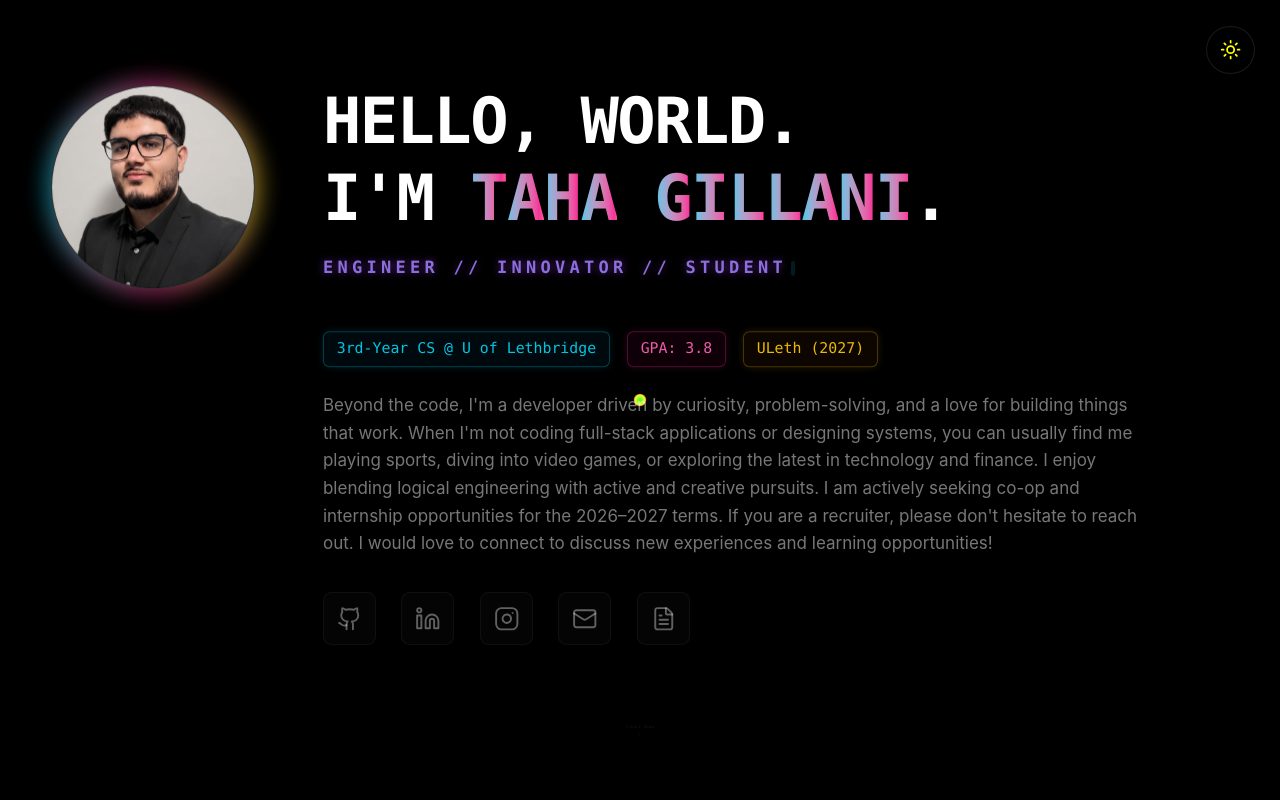
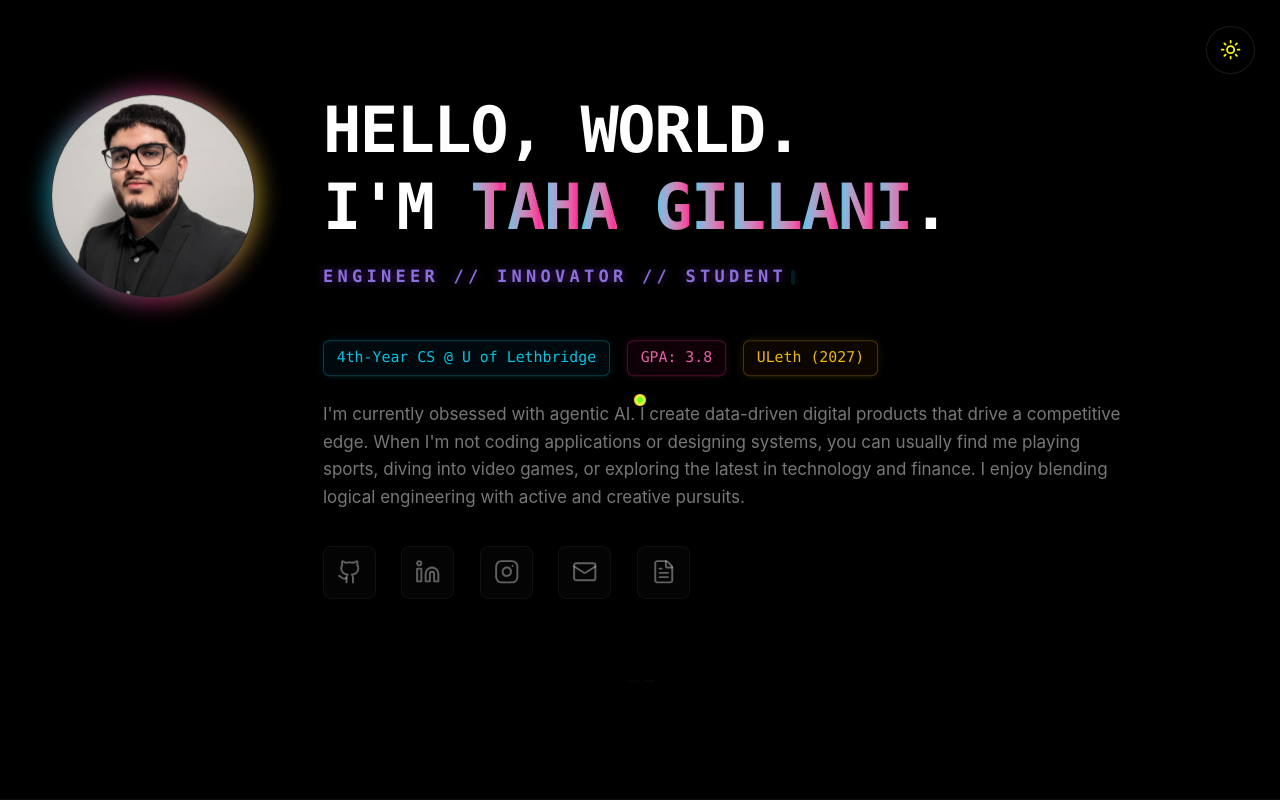
Before and after one commit to HabibiTaha/taha-gillani-portfolio, a React (Vite) app: page / in a window 1280 px wide. Shown: the top 800 px of the page. Built offline with nearby package versions, Linux system fonts and the light colour scheme.

Commit message:
feat(profile): update academic status to 4th-year CS and refresh bio summary

```diff
--- a/src/App.tsx
+++ b/src/App.tsx
@@ -152,7 +152,7 @@ export default function App() {
               {/* Academic HUD Badges */}
               <div className="flex flex-wrap gap-3 md:gap-4 mb-6 justify-center md:justify-start">
                 <span className="text-[10px] md:text-xs lg:text-sm font-mono border border-cyan-400/30 text-cyan-400 bg-cyan-950/20 px-2.5 py-1 md:px-3 md:py-1.5 rounded-md shadow-[0_0_8px_rgba(6,182,212,0.15)] academic-badge cs">
-                  3rd-Year CS @ U of Lethbridge
+                  4th-Year CS @ U of Lethbridge
                 </span>
                 <span className="text-[10px] md:text-xs lg:text-sm font-mono border border-pink-500/30 text-pink-400 bg-pink-950/20 px-2.5 py-1 md:px-3 md:py-1.5 rounded-md shadow-[0_0_8px_rgba(236,72,153,0.15)] academic-badge gpa">
                   GPA: 3.8
@@ -163,9 +163,7 @@ export default function App() {
               </div>
 
               <p className="text-xs md:text-sm lg:text-base text-white/50 leading-relaxed max-w-2xl xl:max-w-3xl mb-8 font-sans text-left">
-                Beyond the code, I'm a developer driven by curiosity, problem-solving, and a love for building things that work.
-                When I'm not coding full-stack applications or designing systems, you can usually find me playing sports, diving into video games, or exploring the latest in technology and finance.
-                I enjoy blending logical engineering with active and creative pursuits. I am actively seeking co-op and internship opportunities for the 2026–2027 terms. If you are a recruiter, please don't hesitate to reach out. I would love to connect to discuss new experiences and learning opportunities!
+                I'm currently obsessed with agentic AI. I create data-driven digital products that drive a competitive edge. When I'm not coding applications or designing systems, you can usually find me playing sports, diving into video games, or exploring the latest in technology and finance. I enjoy blending logical engineering with active and creative pursuits.
               </p>
 
               {/* Clickable Brand & Action Icon Links */}
```
